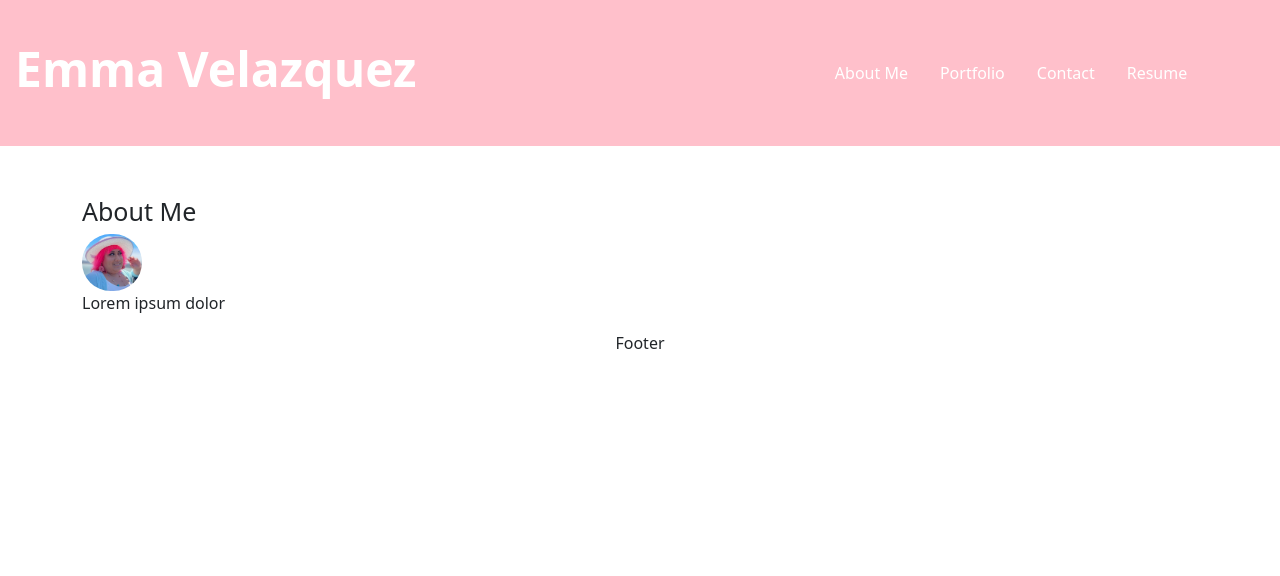
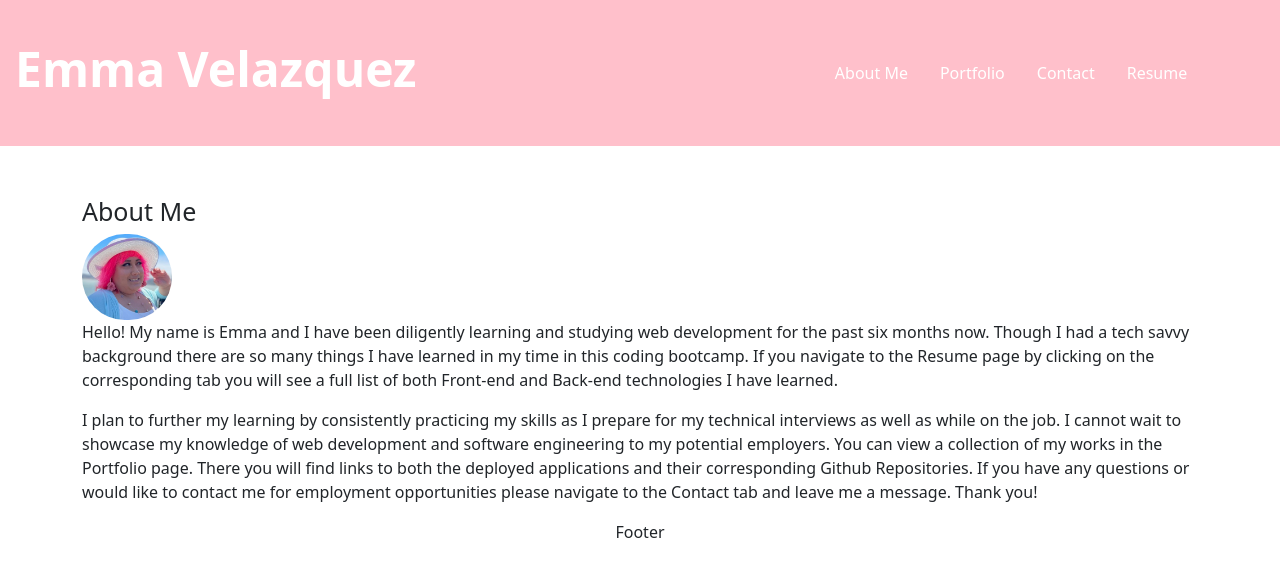
Before and after one commit to EmmaSiren/react-portfolio, a React (Create React App) app: page / in a window 1280 px wide. Shown: the top 576 px of the page. Built offline with nearby package versions, Linux system fonts and the light colour scheme; the HTML template or start-up script is replaced by a standard one.

Commit message:
Added about me paragraph.

```diff
--- a/src/components/pages/AboutMe.js
+++ b/src/components/pages/AboutMe.js
@@ -6,7 +6,23 @@ export default function AboutMe() {
     <div>
       <h1 id="aboutMe">About Me</h1>
       <img id="meImage" src={image}></img>
-      <p> Lorem ipsum dolor</p>
+      <p>Hello! My name is Emma and I have been diligently learning
+        and studying web development for the past six months now.
+        Though I had a tech savvy background there are so many things
+        I have learned in my time in this coding bootcamp. If you navigate
+        to the Resume page by clicking on the corresponding tab you will
+        see a full list of both Front-end and Back-end technologies I have learned.
+      </p>
+      <p>
+        I plan to further my learning by consistently practicing my skills as I
+        prepare for my technical interviews as well as while on the job. I cannot
+        wait to showcase my knowledge of web development and software engineering
+        to my potential employers. You can view a collection of my works in the
+        Portfolio page. There you will find links to both the deployed applications
+        and their corresponding Github Repositories. If you have any questions or
+        would like to contact me for employment opportunities please navigate to the
+        Contact tab and leave me a message. Thank you!
+      </p>
     </div>
   );
 }
--- a/src/components/pages/Contact.js
+++ b/src/components/pages/Contact.js
@@ -63,6 +63,7 @@ export default function Contact() {
             name="message"
             onChange={handleInputChange}
             type="text"
+            className="message form-control"
           />
         </form>
         <button type="button">Submit</button>
--- a/src/components/portfolioContainer.css
+++ b/src/components/portfolioContainer.css
@@ -23,6 +23,6 @@ section {
 }
 
 #meImage {
-  width: 60px;
-  border-radius: 30px;
+  width: 90px;
+  border-radius: 45px;
 }
```
